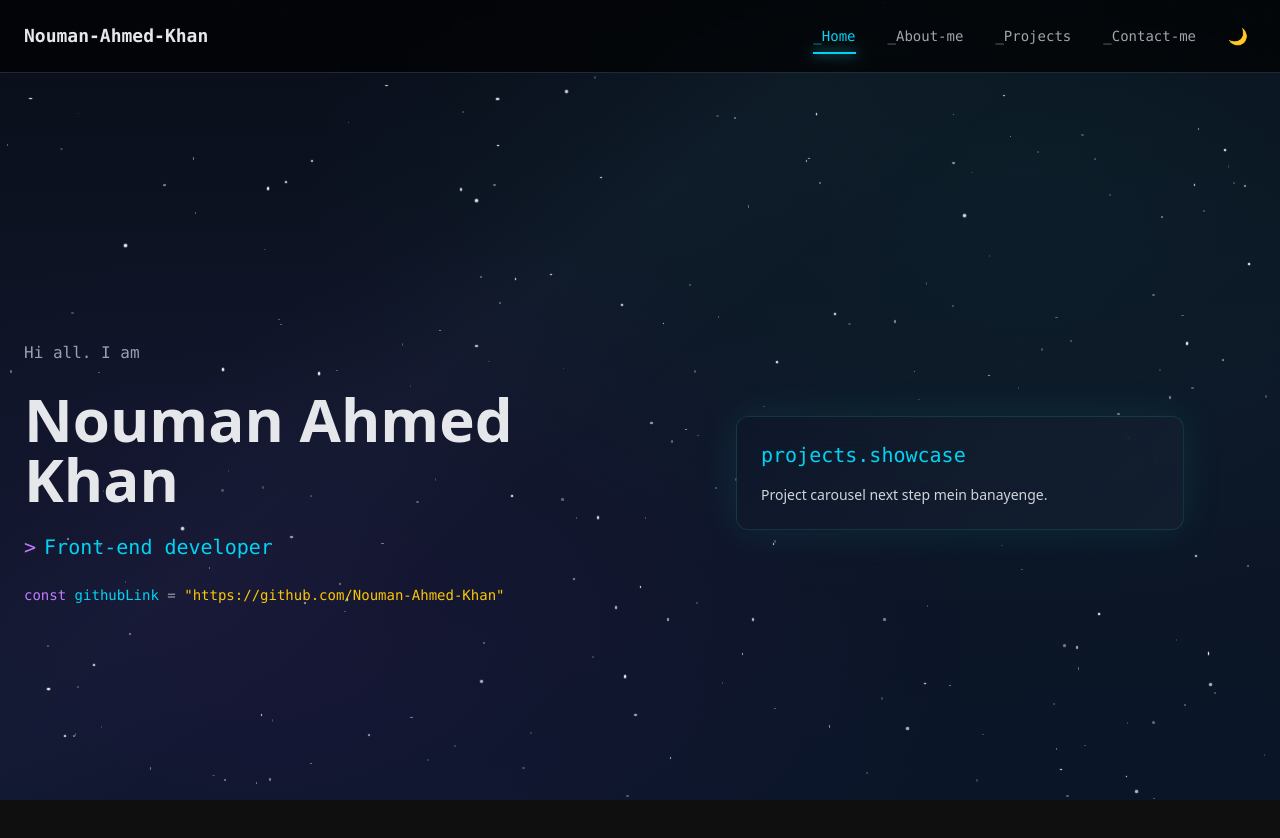
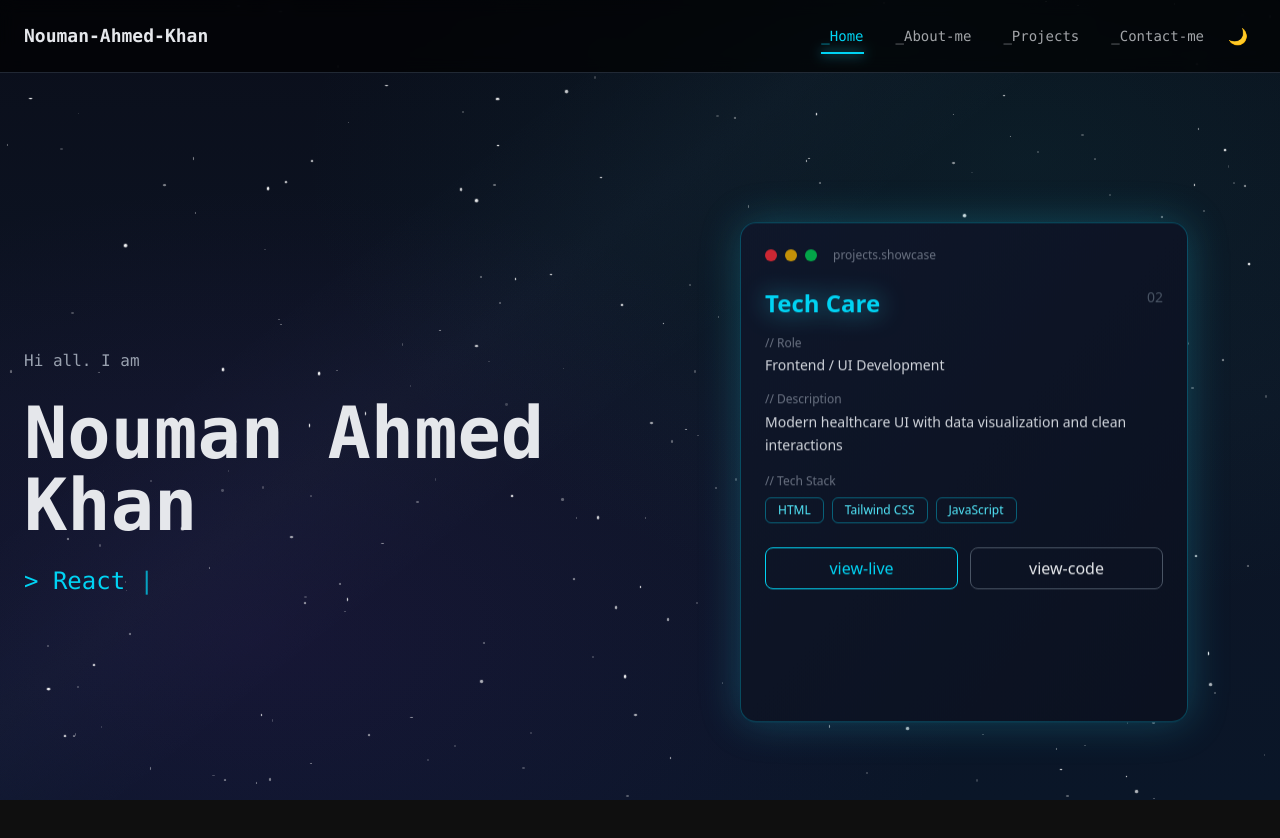
Before and after one commit to Nouman-Ahmed-Khan/my-portfolio, a React (Vite) app: page / in a window 1280 px wide. Shown: the top 838 px of the page. Built offline with nearby package versions, Linux system fonts and the light colour scheme.

Commit message:
Need to fix navbar and hero section updated

```diff
--- a/src/components/Hero.jsx
+++ b/src/components/Hero.jsx
@@ -1,45 +1,223 @@
+import { useEffect, useState } from "react";
+
+const roles = [
+  "Front-end Developer",
+  "React Developer",
+  "UI / UX Enthusiast",
+];
+
+const projects = [
+  {
+    title: "ToonSwap",
+    role: "Frontend / UI Development",
+    description:
+      "Crypto wallet UI built from Figma with responsive design and dynamic charts",
+    tech: ["React.js", "Tailwind CSS", "Chart.js"],
+    live: "https://toon-swap.vercel.app/",
+    code: "https://github.com/Nouman-Ahmed-Khan/Toon-Swap",
+  },
+  {
+    title: "Tech Care",
+    role: "Frontend / UI Development",
+    description:
+      "Modern healthcare UI with data visualization and clean interactions",
+    tech: ["HTML", "Tailwind CSS", "JavaScript"],
+    live: "#",
+    code: "#",
+  },
+  {
+    title: "Proswebtech",
+    role: "Frontend Development",
+    description:
+      "Software house website with responsive, user-friendly design",
+    tech: ["HTML", "CSS", "Bootstrap", "JavaScript"],
+    live: "https://proswebtech.com/",
+    code: "https://github.com/Nouman-Ahmed-Khan",
+  },
+];
+
 const Hero = () => {
+  const [text, setText] = useState("");
+  const [roleIndex, setRoleIndex] = useState(0);
+  const [charIndex, setCharIndex] = useState(0);
+  const [deleting, setDeleting] = useState(false);
+
+  const [projectIndex, setProjectIndex] = useState(0);
+  const [prevIndex, setPrevIndex] = useState(null);
+  const [direction, setDirection] = useState("next");
+
+  /* Typing */
+  useEffect(() => {
+    const currentRole = roles[roleIndex];
+
+    const timeout = setTimeout(() => {
+      if (!deleting) {
+        setText(currentRole.slice(0, charIndex + 1));
+        setCharIndex(charIndex + 1);
+        if (charIndex + 1 === currentRole.length) {
+          setTimeout(() => setDeleting(true), 1200);
+        }
+      } else {
+        setText(currentRole.slice(0, charIndex - 1));
+        setCharIndex(charIndex - 1);
+        if (charIndex === 0) {
+          setDeleting(false);
+          setRoleIndex((roleIndex + 1) % roles.length);
+        }
+      }
+    }, deleting ? 50 : 100);
+
+    return () => clearTimeout(timeout);
+  }, [charIndex, deleting, roleIndex]);
+
+  /* Auto slide */
+  useEffect(() => {
+    const interval = setInterval(() => {
+      handleNext();
+    }, 5000);
+    return () => clearInterval(interval);
+  }, [projectIndex]);
+
+  const handleNext = () => {
+    setDirection("next");
+    setPrevIndex(projectIndex);
+    setProjectIndex((prev) => (prev + 1) % projects.length);
+  };
+
+  const handlePrev = () => {
+    setDirection("prev");
+    setPrevIndex(projectIndex);
+    setProjectIndex(
+      (prev) => (prev - 1 + projects.length) % projects.length
+    );
+  };
+
   return (
-    <section id="Home" className="min-h-screen flex items-center px-6">
-      <div className="max-w-7xl mx-auto grid lg:grid-cols-2 gap-12 items-center w-full">
+    <section className="min-h-screen flex items-center px-6">
+      <div className="max-w-7xl mx-auto grid lg:grid-cols-2 gap-16 items-center w-full">
 
         {/* LEFT */}
-<div className="space-y-6">
-  <p className="font-mono text-gray-400">Hi all. I am</p>
-
-  <h1 className="text-5xl lg:text-6xl font-bold">
-    Nouman Ahmed <br /> Khan
+        <div className="space-y-6 font-mono">
+          <p className="text-gray-400">Hi all. I am</p>
+          <h1 className="text-5xl md:text-7xl font-bold">
+            Nouman Ahmed Khan
           </h1>
-
-  <div className="flex gap-2 text-purple-400 font-mono text-xl">
-    <span>&gt;</span>
-    <span className="text-cyan-400">Front-end developer</span>
+          <h2 className="text-xl md:text-2xl text-cyan-400">
+            &gt; {text}
+            <span className="animate-pulse">|</span>
+          </h2>
         </div>
 
-  {/* Code style line */}
-  <div className="font-mono text-sm text-gray-400 mt-6">
-    <span className="text-purple-400">const</span>{" "}
-    <span className="text-cyan-400">githubLink</span>{" "}
-    <span>=</span>{" "}
-    <span className="text-yellow-400">
-      "https://github.com/Nouman-Ahmed-Khan"
+        {/* RIGHT FLOATING STACK */}
+        <div className="relative w-full max-w-md mx-auto h-[500px] animate-[float_6s_ease-in-out_infinite]">
+
+          {projects.map((project, index) => {
+            const isActive = index === projectIndex;
+            const isPrev = index === prevIndex;
+
+            let position = "opacity-0 scale-95";
+
+            if (isActive) {
+              position =
+                "z-30 translate-x-0 opacity-100 scale-100";
+            } else if (isPrev) {
+              position =
+                direction === "next"
+                  ? "z-20 -translate-x-full opacity-0 scale-95"
+                  : "z-20 translate-x-full opacity-0 scale-95";
+            }
+
+            return (
+              <div
+                key={index}
+                className={`absolute inset-0 transition-all duration-700 ease-[cubic-bezier(.22,1,.36,1)] ${position}`}
+              >
+                <div className="rounded-2xl p-6 h-full bg-gradient-to-br from-[#0f172a] to-[#0b1120] border border-cyan-400/30 shadow-[0_0_40px_rgba(34,211,238,0.25)] backdrop-blur-xl">
+
+                  <div className="flex items-center gap-2 mb-6">
+                    <div className="w-3 h-3 rounded-full bg-red-500/80" />
+                    <div className="w-3 h-3 rounded-full bg-yellow-500/80" />
+                    <div className="w-3 h-3 rounded-full bg-green-500/80" />
+                    <span className="text-xs text-gray-500 ml-2">
+                      projects.showcase
                     </span>
+                  </div>
+
+                  <div className="flex justify-between">
+                    <h3 className="text-2xl font-bold text-cyan-400 drop-shadow-[0_0_12px_rgba(34,211,238,0.7)]">
+                      {project.title}
+                    </h3>
+                    <span className="text-gray-600 text-sm">
+                      0{index + 1}
+                    </span>
+                  </div>
+
+                  <div className="mt-4">
+                    <p className="text-xs text-gray-500">// Role</p>
+                    <p className="text-gray-300 text-sm mt-1">
+                      {project.role}
+                    </p>
+                  </div>
+
+                  <div className="mt-4">
+                    <p className="text-xs text-gray-500">// Description</p>
+                    <p className="text-gray-300 text-sm mt-1 leading-relaxed">
+                      {project.description}
+                    </p>
+                  </div>
+
+                  <div className="mt-4">
+                    <p className="text-xs text-gray-500">// Tech Stack</p>
+                    <div className="flex flex-wrap gap-2 mt-2">
+                      {project.tech.map((tech, i) => (
+                        <span
+                          key={i}
+                          className="px-3 py-1 text-xs border border-cyan-400/40 rounded-md text-cyan-300"
+                        >
+                          {tech}
+                        </span>
+                      ))}
                     </div>
                   </div>
 
+                  <div className="flex gap-3 mt-6">
+                    <button
+                      onClick={() =>
+                        window.open(project.live, "_blank")
+                      }
+                      className="flex-1 border border-cyan-400 text-cyan-400 py-2 rounded-lg hover:bg-cyan-400 hover:text-black transition"
+                    >
+                      view-live
+                    </button>
 
-        {/* RIGHT CARD */}
-        <div className="flex justify-center">
-          <div className="glass-card rounded-xl p-6 w-full max-w-md">
-            <h3 className="text-cyan-400 font-mono text-xl mb-4">
-              projects.showcase
-            </h3>
-            <p className="text-gray-300 text-sm">
-              Project carousel next step mein banayenge.
-            </p>
+                    <button
+                      onClick={() =>
+                        window.open(project.code, "_blank")
+                      }
+                      className="flex-1 border border-gray-600 py-2 rounded-lg hover:border-cyan-400 transition"
+                    >
+                      view-code
+                    </button>
                   </div>
                 </div>
+              </div>
+            );
+          })}
 
+          <button
+            onClick={handlePrev}
+            className="absolute left-0 top-1/2 -translate-y-1/2 p-3 rounded-full border border-cyan-400/30 hover:bg-cyan-400/10 transition"
+          >
+            ‹
+          </button>
+
+          <button
+            onClick={handleNext}
+            className="absolute right-0 top-1/2 -translate-y-1/2 p-3 rounded-full border border-cyan-400/30 hover:bg-cyan-400/10 transition"
+          >
+            ›
+          </button>
+        </div>
       </div>
     </section>
   );
--- a/src/components/Navbar.jsx
+++ b/src/components/Navbar.jsx
@@ -1,45 +1,15 @@
 import { useEffect, useState } from "react";
-
 
 const Navbar = () => {
   const [theme, setTheme] = useState("dark");
   const [active, setActive] = useState("Home");
   const [menuOpen, setMenuOpen] = useState(false);
 
-  //responsive for mobile menu
-  {/* Mobile Menu Button */}
-  <button onClick={() => setMenuOpen(!menuOpen)} className="md:hidden p-2 text-xl">☰</button>
-  {menuOpen && (
-  <div className="md:hidden border-t border-gray-700/50 bg-black/90 px-6 py-4 space-y-4 font-mono">
-    {links.map((link) => (
-      <a
-        key={link.name}
-        href={link.href}
-        onClick={() => {
-          setActive(link.name);
-          setMenuOpen(false);
-        }}
-        className={`block ${
-          active === link.name ? "text-cyan-400" : "opacity-70"
-        }`}>
-        _{link.name}
-      </a>
-        ))}
-    </div>
-    )}
-
-
   // Theme effect
   useEffect(() => {
-    const root = window.document.documentElement;
-
-    if (theme === "dark") {
-      root.classList.add("dark");
-      root.classList.remove("light");
-    } else {
-      root.classList.add("light");
-      root.classList.remove("dark");
-    }
+    const root = document.documentElement;
+    root.classList.remove("light", "dark");
+    root.classList.add(theme);
   }, [theme]);
 
   const links = [
@@ -50,41 +20,96 @@ const Navbar = () => {
   ];
 
   return (
-    <nav className="sticky top-0 z-50 border-b border-gray-700/60 backdrop-blur bg-black/70">
-      <div className="max-w-7xl mx-auto px-6 py-4 flex items-center justify-between">
+    <>
+      <nav className="sticky top-0 z-50 border-b border-gray-700/60 backdrop-blur bg-black/70">
+        <div className="max-w-7xl mx-auto px-6 py-4 flex items-center justify-between">
 
-        {/* Brand */}
-        <div className="font-mono text-lg font-semibold cursor-pointer">
-          Nouman-Ahmed-Khan
-        </div>
-
-        {/* Right Side */}
-        <div className="flex items-center gap-6">
-
-          {/* Links */}
-          <div className="hidden md:flex items-center gap-8 font-mono text-sm">
-            {links.map((link) => (
-              <a key={link.name} href={link.href} onClick={() => setActive(link.name)} className={`relative transition-colors ${
-                    active === link.name ? "text-cyan-400": "opacity-70 hover:opacity-100" }`}>
-                     _{link.name}
-                     {active === link.name && (
-                        <span className="absolute -bottom-2 left-0 w-full h-[2px] bg-cyan-400 shadow-[0_0_12px_#22d3ee]" />
-                        )}
-              </a>
-
-            ))}
+          {/* Brand */}
+          <div className="font-mono text-lg font-semibold cursor-pointer">
+            Nouman-Ahmed-Khan
           </div>
 
-          {/* Theme Toggle */}
-          <button
-            onClick={() => setTheme(theme === "dark" ? "light" : "dark")}
-            className="p-2 rounded text-gray-500 dark:text-gray-400 hover:text-cyan-400 cursor-pointer transition"
-          >
-            {theme === "dark" ? "🌙" : "☀️"}
-          </button>
+          {/* Right Side */}
+          <div className="flex items-center gap-4">
+
+            {/* Mobile Burger */}
+            <button onClick={() => setMenuOpen(!menuOpen)} className="md:hidden flex flex-col justify-center items-center w-8 h-8 gap-1">
+  <span className={`block h-0.5 w-6 bg-current transition-all duration-300 ${ menuOpen ? "rotate-45 translate-y-1.5" : ""
+    }`}/>
+  <span className={`block h-0.5 w-6 bg-current transition-all duration-300 ${ menuOpen ? "opacity-0" : ""
+    }`}/>
+  <span className={`block h-0.5 w-6 bg-current transition-all duration-300 ${ menuOpen ? "-rotate-45 -translate-y-1.5" : ""
+    }`}/>
+</button>
+
+
+            {/* Desktop Links */}
+            <div className="hidden md:flex items-center gap-8 font-mono text-sm">
+              {links.map((link) => (
+                <a
+                  key={link.name}
+                  href={link.href}
+                  onClick={() => setActive(link.name)}
+                  className={`relative transition-colors ${
+                    active === link.name
+                      ? "text-cyan-400"
+                      : "opacity-70 hover:opacity-100"
+                  }`}>
+
+                  _{link.name}
+
+                  {active === link.name && (
+                    <span className="absolute -bottom-2 left-0 w-full h-[2px] bg-cyan-400 shadow-[0_0_12px_#22d3ee]" />
+                  )}
+                </a>
+              ))}
+            </div>
+
+            {/* Theme Toggle */}
+            <button
+              onClick={() => setTheme(theme === "dark" ? "light" : "dark")}
+              className="p-2 rounded hover:text-cyan-400 transition"
+            >
+              {theme === "dark" ? "🌙" : "☀️"}
+            </button>
+          </div>
         </div>
-      </div>
-    </nav>
+      </nav>
+
+      {/* Mobile Menu Dropdown */}
+      {menuOpen && (
+        <div
+  className={`fixed top-[64px] left-0 w-full z-40 md:hidden
+    border-b border-gray-700/50
+    bg-black/95 px-6 py-4
+    space-y-4 font-mono
+    transform transition-all duration-300 ease-out
+    ${
+      menuOpen
+        ? "opacity-100 translate-y-0"
+        : "opacity-0 -translate-y-4 pointer-events-none"
+    }
+  `}
+>
+  {links.map((link) => (
+    <a
+      key={link.name}
+      href={link.href}
+      onClick={() => {
+        setActive(link.name);
+        setMenuOpen(false);
+      }}
+      className={`block ${
+        active === link.name ? "text-cyan-400" : "opacity-70"
+      }`}
+    >
+      _{link.name}
+    </a>
+  ))}
+</div>
+
+      )}
+    </>
   );
 };
 
```
Also changed, not shown: src/index.css (+15 -0 lines). Lines whose indentation alone changed are shown as unchanged.
